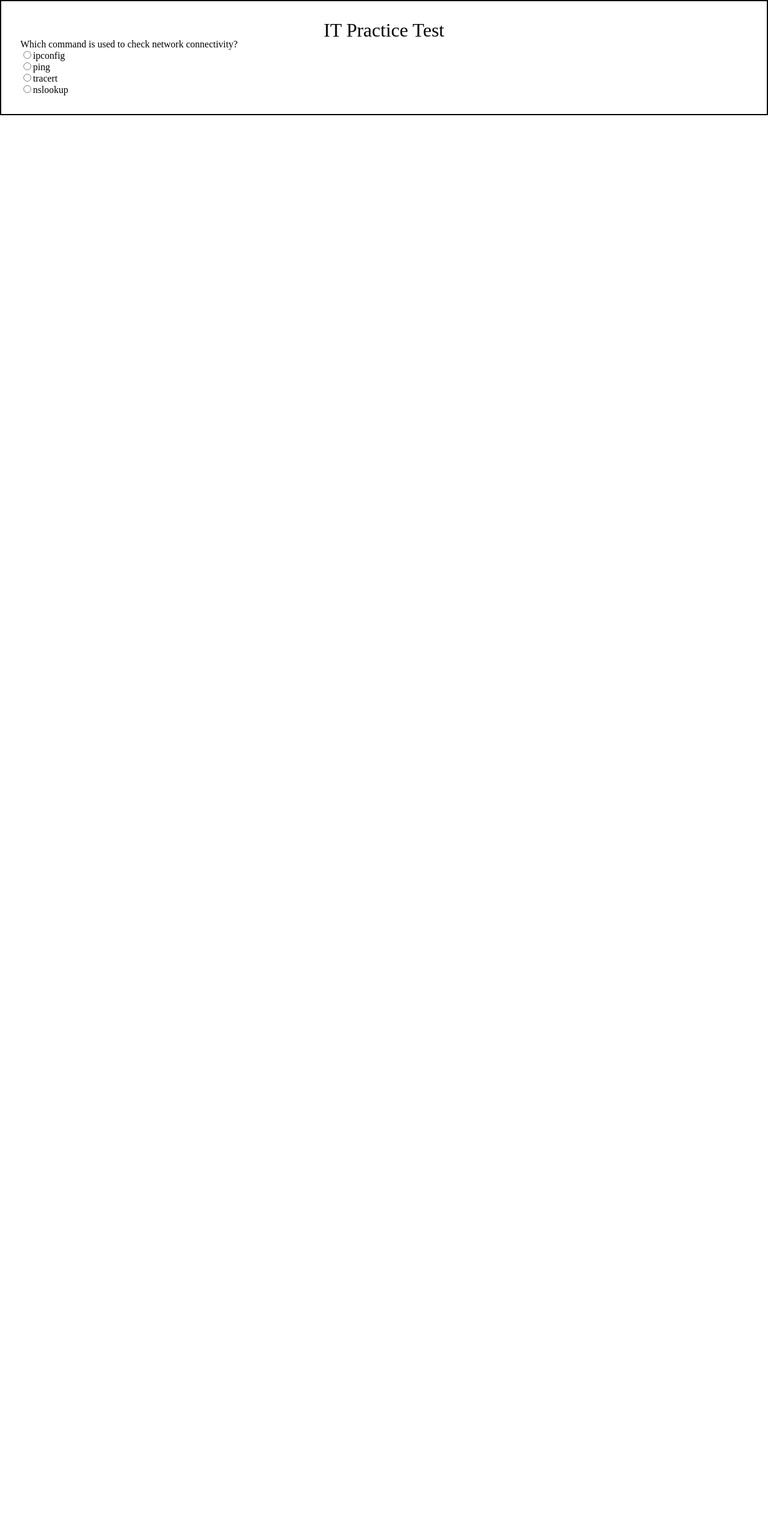
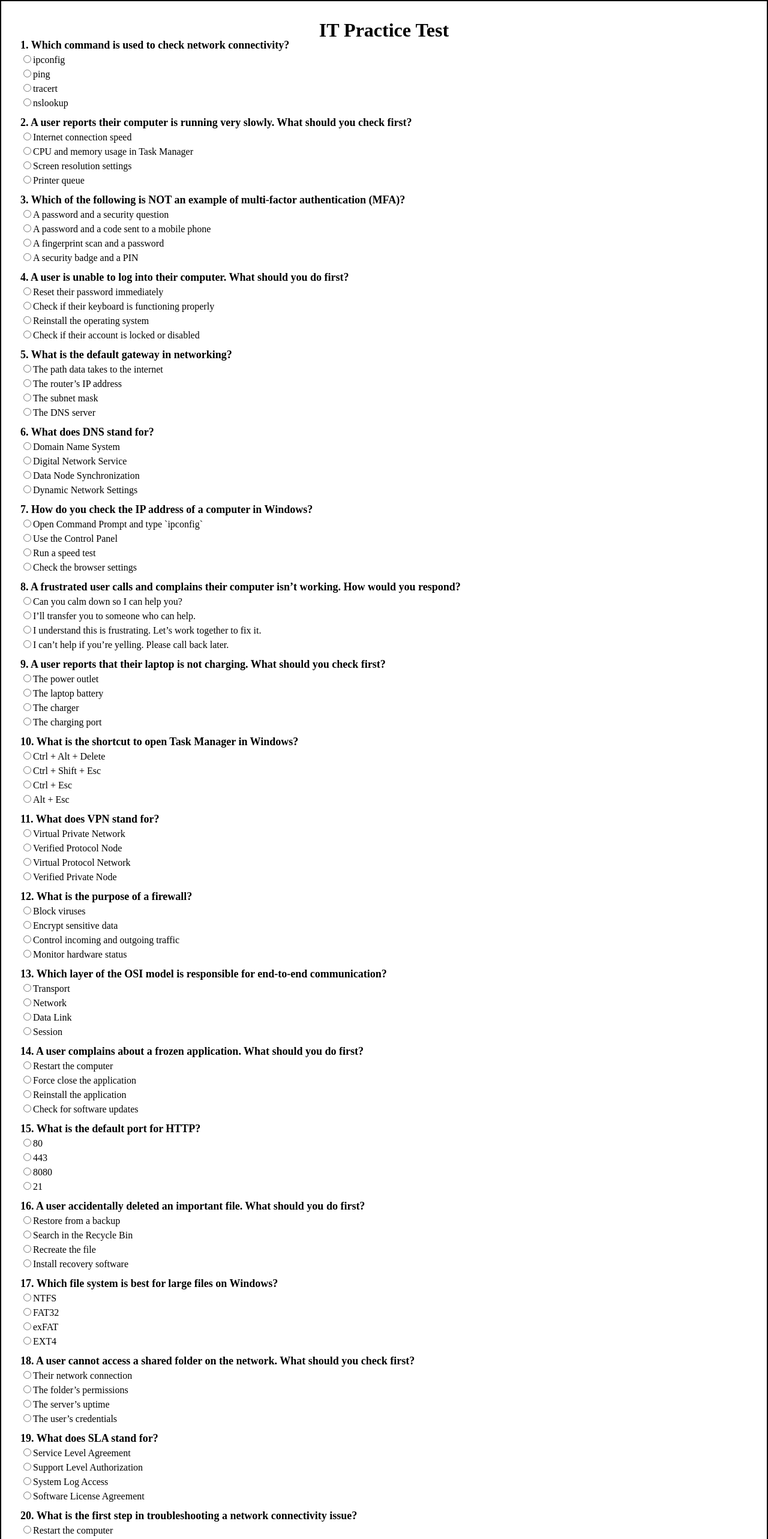
Before and after one commit to M-Regidor/it-test-gen, a React (Vite) app in the folder it-test-gen/: page / in a window 1280 px wide. Shown: the top 2565 px of the page at 60% size. Before the commit the page ends 800 px from the top, so only its background shows below. Built offline with nearby package versions, Linux system fonts and the light colour scheme.

Commit message:
add test grading

```diff
--- a/it-test-gen/src/App.css
+++ b/it-test-gen/src/App.css
@@ -53,10 +53,24 @@
 
 #title {
   font-size: xx-large;
+  font-weight: bold;
 }
 
 #question-index {
   display: flex;
   flex-direction: column;
   align-items: start;
+  gap: 15px;
 }
+
+#question-item {
+  display: flex;
+  flex-direction: column;
+  align-items: start;
+  gap: 5px;
+}
+
+#question-title {
+  font-size: large;
+  font-weight: bold;
+}
--- a/it-test-gen/src/App.jsx
+++ b/it-test-gen/src/App.jsx
@@ -3,17 +3,45 @@ import reactLogo from './assets/react.svg'
 import viteLogo from '/vite.svg'
 import './App.css'
 import Question from './components/Question'
+import questions from "./assets/question-details.json"
 
 function App() {
-  const [count, setCount] = useState(0)
+  const [userInputs, setUserInputs] = useState(Array(questions.length).fill(null))
 
+  const updateUserInput = (idx, value) => {
+    const updatedItems = [...userInputs]
+    updatedItems[idx] = value
+    setUserInputs(updatedItems)
+  }
+
+  const gradeTest = () => {
+    let score = 0
+    for (let i = 0; i < userInputs.length; i++) {
+      if (userInputs[i] === questions[i].answer){
+        score++
+      }
+    }
+    console.log("score", score, "of", questions.length)
+  }
+
+  console.log(userInputs)
   return (
     <>
       <div>
         <h1 id='title'>IT Practice Test</h1>
       </div>
       <div id="question-index">
-        <Question></Question>
+        {questions.map((item, idx) =>
+          <Question
+            key={idx}
+            questionDetails={item}
+            updateUserInput={updateUserInput}
+            idx={idx}
+          />
+        )}
+      </div>
+      <div>
+        <button onClick={gradeTest}>Submit</button>
       </div>
     </>
   )
--- a/it-test-gen/src/assets/question-details.json
+++ b/it-test-gen/src/assets/question-details.json
@@ -1,7 +1,102 @@
 [
     {
         "question": "Which command is used to check network connectivity?",
-        "opitions": ["ipconfig", "ping", "tracert", "nslookup"],
-        "anwser": 1
+        "options": ["ipconfig", "ping", "tracert", "nslookup"],
+        "answer": 1
+    },
+    {
+        "question": "A user reports their computer is running very slowly. What should you check first?",
+        "options": ["Internet connection speed", "CPU and memory usage in Task Manager", "Screen resolution settings", "Printer queue"],
+        "answer": 1
+    },
+    {
+        "question": "Which of the following is NOT an example of multi-factor authentication (MFA)?",
+        "options": ["A password and a security question", "A password and a code sent to a mobile phone", "A fingerprint scan and a password", "A security badge and a PIN"],
+        "answer": 0
+    },
+    {
+        "question": "A user is unable to log into their computer. What should you do first?",
+        "options": ["Reset their password immediately", "Check if their keyboard is functioning properly", "Reinstall the operating system", "Check if their account is locked or disabled"],
+        "answer": 1
+    },
+    {
+        "question": "What is the default gateway in networking?",
+        "options": ["The path data takes to the internet", "The router’s IP address", "The subnet mask", "The DNS server"],
+        "answer": 1
+    },
+    {
+        "question": "What does DNS stand for?",
+        "options": ["Domain Name System", "Digital Network Service", "Data Node Synchronization", "Dynamic Network Settings"],
+        "answer": 0
+    },
+    {
+        "question": "How do you check the IP address of a computer in Windows?",
+        "options": ["Open Command Prompt and type `ipconfig`", "Use the Control Panel", "Run a speed test", "Check the browser settings"],
+        "answer": 0
+    },
+    {
+        "question": "A frustrated user calls and complains their computer isn’t working. How would you respond?",
+        "options": ["Can you calm down so I can help you?", "I’ll transfer you to someone who can help.", "I understand this is frustrating. Let’s work together to fix it.", "I can’t help if you’re yelling. Please call back later."],
+        "answer": 2
+    },
+    {
+        "question": "A user reports that their laptop is not charging. What should you check first?",
+        "options": ["The power outlet", "The laptop battery", "The charger", "The charging port"],
+        "answer": 2
+    },
+    {
+        "question": "What is the shortcut to open Task Manager in Windows?",
+        "options": ["Ctrl + Alt + Delete", "Ctrl + Shift + Esc", "Ctrl + Esc", "Alt + Esc"],
+        "answer": 1
+    },
+    {
+        "question": "What does VPN stand for?",
+        "options": ["Virtual Private Network", "Verified Protocol Node", "Virtual Protocol Network", "Verified Private Node"],
+        "answer": 0
+    },
+    {
+        "question": "What is the purpose of a firewall?",
+        "options": ["Block viruses", "Encrypt sensitive data", "Control incoming and outgoing traffic", "Monitor hardware status"],
+        "answer": 2
+    },
+    {
+        "question": "Which layer of the OSI model is responsible for end-to-end communication?",
+        "options": ["Transport", "Network", "Data Link", "Session"],
+        "answer": 0
+    },
+    {
+        "question": "A user complains about a frozen application. What should you do first?",
+        "options": ["Restart the computer", "Force close the application", "Reinstall the application", "Check for software updates"],
+        "answer": 1
+    },
+    {
+        "question": "What is the default port for HTTP?",
+        "options": ["80", "443", "8080", "21"],
+        "answer": 0
+    },
+    {
+        "question": "A user accidentally deleted an important file. What should you do first?",
+        "options": ["Restore from a backup", "Search in the Recycle Bin", "Recreate the file", "Install recovery software"],
+        "answer": 1
+    },
+    {
+        "question": "Which file system is best for large files on Windows?",
+        "options": ["NTFS", "FAT32", "exFAT", "EXT4"],
+        "answer": 0
+    },
+    {
+        "question": "A user cannot access a shared folder on the network. What should you check first?",
+        "options": ["Their network connection", "The folder’s permissions", "The server’s uptime", "The user’s credentials"],
+        "answer": 1
+    },
+    {
+        "question": "What does SLA stand for?",
+        "options": ["Service Level Agreement", "Support Level Authorization", "System Log Access", "Software License Agreement"],
+        "answer": 0
+    },
+    {
+        "question": "What is the first step in troubleshooting a network connectivity issue?",
+        "options": ["Restart the computer", "Check the physical connection (cables, Wi-Fi)", "Call the internet service provider", "Run a virus scan"],
+        "answer": 1
     }
 ]
--- a/it-test-gen/src/components/Question.jsx
+++ b/it-test-gen/src/components/Question.jsx
@@ -1,34 +1,31 @@
 import { useState } from "react"
 
-const Question = () => {
+const Question = ({questionDetails, updateUserInput, idx}) => {
     const [selectedOption, setSelectedOption] = useState()
 
     const handleOption = e => {
-        setSelectedOption(Number(e.target.value))
-        console.log(e.target.value)
+        const value = Number(e.target.value)
+        setSelectedOption(value)
+        updateUserInput(idx, value)
     }
 
-    const questionDetails = {
-        question: "Which command is used to check network connectivity?",
-        opitions: ["ipconfig", "ping", "tracert", "nslookup"],
-        anwser: 1
-    }
 
     return (
-        <>
-            <h1>{questionDetails.question}</h1>
-            {questionDetails.opitions.map((item, idx) =>
-                <label>
+        <div id="question-item">
+            <h1 id="question-title">{idx + 1}. {questionDetails.question}</h1>
+            {questionDetails.options.map((item, optionIdx) =>
+                <label key={optionIdx}>
                     <input
                         type="radio"
-                        value={idx}
-                        checked={selectedOption === idx}
+                        value={optionIdx}
+                        checked={selectedOption === optionIdx}
                         onChange={handleOption}
                     />
                     {item}
                 </label>
             )}
-        </>
+        </div>
+
     )
 }
 
```
